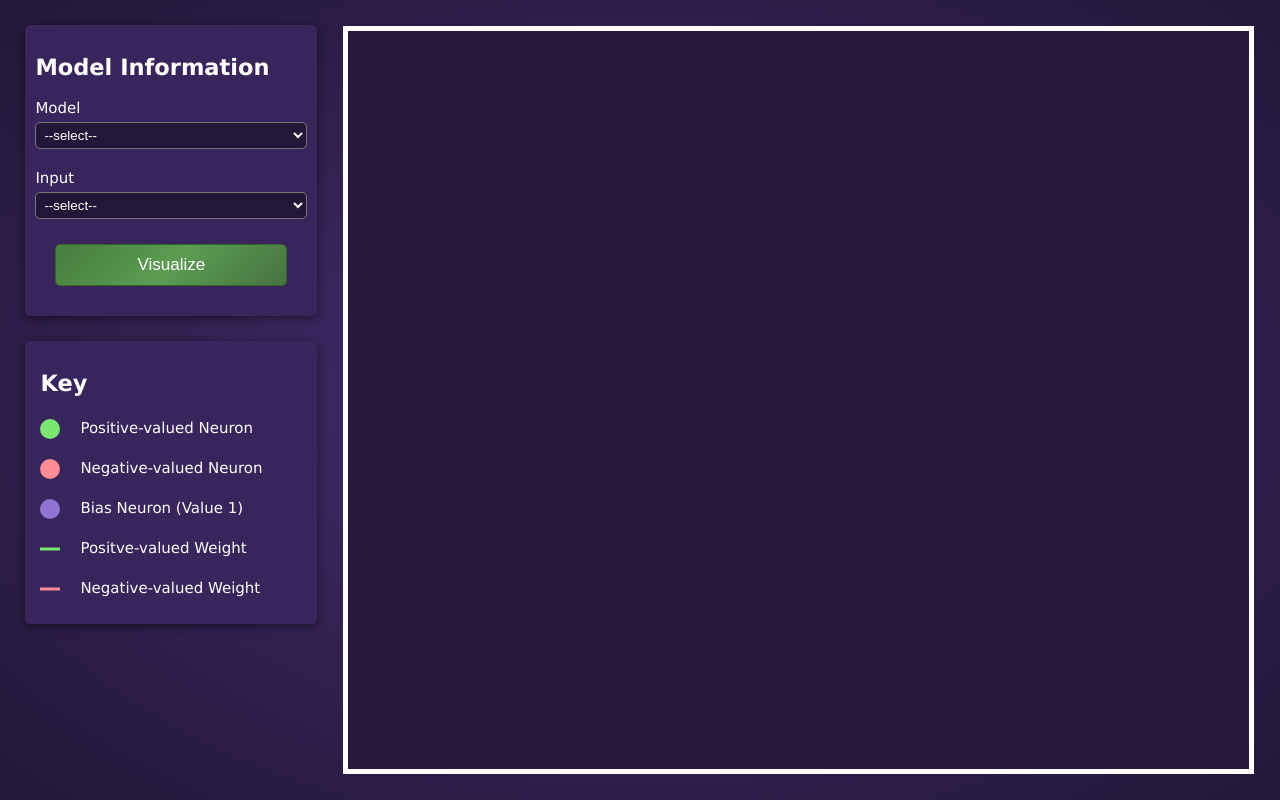
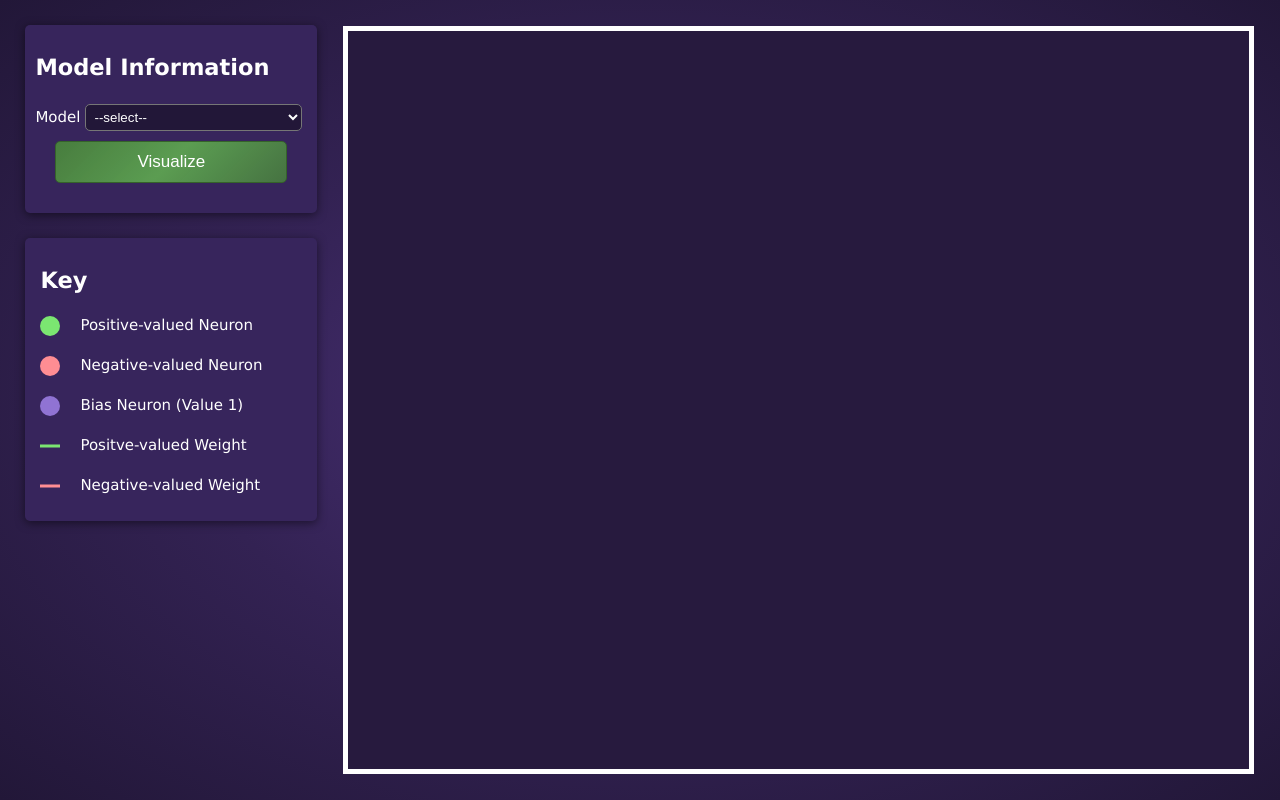
Before and after one commit to vaibhav-sangwan-02/imagine-keras, a Flask app: template templates/index.html in a window 1280 px wide. Run offline with Flask 3, Linux system fonts and the light colour scheme; the template is opened without the code that fills it, so the values that code supplies are empty.

Commit message:
Add neuron-hover and form behaviour
Defined how model information's form will work based on inputs.
Added Neuron-Hover behaviour. Now, the user can look at the value of any neuron by hovering over them.

```diff
--- a/static/css/index.css
+++ b/static/css/index.css
@@ -27,12 +27,16 @@ body {
     align-content: stretch;
 }
 
-#form-container, #legend {
+#form-container, #legend, .tooltip {
     border-radius: 5px;
     background-color: #37255c;
     padding: 10px 10px;
     margin: 8% 0 0 8%;
     box-shadow: 0px 2px 10px 0px rgb(0, 0, 0, 0.5);
+    display: flex;
+    flex-direction: column;
+    justify-content: flex-start;
+    align-content: stretch;
 }
 
 #network-container {
@@ -41,16 +45,6 @@ body {
 
     border: 5px solid white;
     background-color: #271a3e;
-}
-
-select {
-    width: 100%;
-    padding: 4px;
-    margin: 5px 0px;
-    border-radius: 5px;
-
-    background-color: #221738;
-    color: white
 }
 
 input[type="submit"] {
@@ -93,3 +87,38 @@ input[type="submit"] {
 #legend h2 {
     padding: 0 5px;
 }
+
+.tooltip {
+    visibility: hidden;
+}
+
+#input-textarea {
+    border: None;
+    border-radius: 5px;
+
+    background-color: #221738;
+    color: white;
+    margin: 5px 0px 5px 0px;
+    padding: 4px;
+    width: calc(100% - 8px);
+}
+
+.dropdown-container {
+    display: flex;
+    flex-direction: row;
+    justify-content: flex-start;
+    align-content: stretch;
+}
+
+.dropdown-key {
+    align-self: center;
+}
+
+.dropdown-field {
+    width: 100%;
+    padding: 4px;
+    margin: 5px;
+    border-radius: 5px;
+    background-color: #221738;
+    color: white;
+}
--- a/static/js/draw-network.js
+++ b/static/js/draw-network.js
@@ -17,6 +17,8 @@ for(let connection of network.connections) {
                 .attr("stroke-width", connection.strokeWidth)
 }
 
+let tooltip = d3.select(".tooltip")
+
 // Drawing the neurons
 for(let layer of network.layers)
 {
@@ -27,5 +29,14 @@ for(let layer of network.layers)
                         .attr("cy", neuron.y)
                         .attr("r", neuron.radius)
                         .attr("fill", neuron.color)
+                        .on("mouseover",
+                                function() {
+                                        tooltip.html("Value: " + Math.round(neuron.value * 10000) / 10000)
+                                                .style("visibility", "visible")
+                                })
+                        .on("mouseout",
+                                function() {
+                                        tooltip.style("visibility", "hidden")
+                                })
         }
 }
--- a/templates/index.html
+++ b/templates/index.html
@@ -14,26 +14,25 @@
   <body>
     <div id="left-bar">
       <div id="form-container">
-        <form action="">
+        <form>
           <h2>Model Information</h2>
-          <p>Model
-            <select required>
-              <option value = "">--select--</option>
-              <option value = 0>Iris</option>
-              <option value = 1>Breast Cancer</option>
-              <option value = 2>Boston Housing</option>
-              <option value = 3>Stock Prediction</option>
+          <div class ="dropdown-container"><div class="dropdown-key">Model</div>
+            <select required class="dropdown-field" id="model-dropdown-field">
+              <option value = "not selected">--select--</option>
+              <option value = "custom">Upload Custom Model</option>
+              <option value = "./../models/iris/trained">Iris (trained)</option>
+              <option value = "./../models/iris/untrained">Iris (untrained)</option>
+              <option value = "./../models/titanic/trained">Titanic (trained)</option>
+              <option value = "./../models/titanic/untrained">Titanic (untrained)</option>
+              <option value = "./../models/boston_housing/trained">Boston Housing (trained)</option>
+              <option value = "./../models/boston_housing/untrained">Boston Housing (untrained)</option>
             </select>
-          </p>
-          <p>Input
-            <select required>
-              <option value = "">--select--</option>
-              <option value = 0>Test Input 1</option>
-              <option value = 1>Test Input 2</option>
-              <option value = 2>Test Input 3</option>
-              <option value = 3>Test Input 4</option>
-            </select>
-          </p>
+          </div>
+          <div class="dropdown-container" id="input-dropdown-container" style="display:none;"><div class="dropdown-key">Input</div>
+            <select required class= "dropdown-field" id="input-dropdown-field"></select>
+          </div>
+          <textarea id="input-textarea" rows=5 style="display:none;"
+          placeholder="[feature_1, feature_2, feature_3 ...  feature_N]"></textarea>
           <input type="submit" value="Visualize">
         </form>
       </div>
@@ -92,6 +91,7 @@
           </div>
         </div>
       </div>
+      <div class = "tooltip"></div>
     </div>
     <div id="network-container">
       <svg id="network-svg">
@@ -101,5 +101,6 @@
     <script src="https://d3js.org/d3.v7.min.js"></script>
     <script type="module" src="../static/js/draw-network.js"></script>
     <script src="../static/js/zoom.js"></script>
+    <script src="../static/js/form.js"></script>
   </body>
 </html>
```
Also changed, not shown: static/js/form.js (added, +52 -0 lines).
